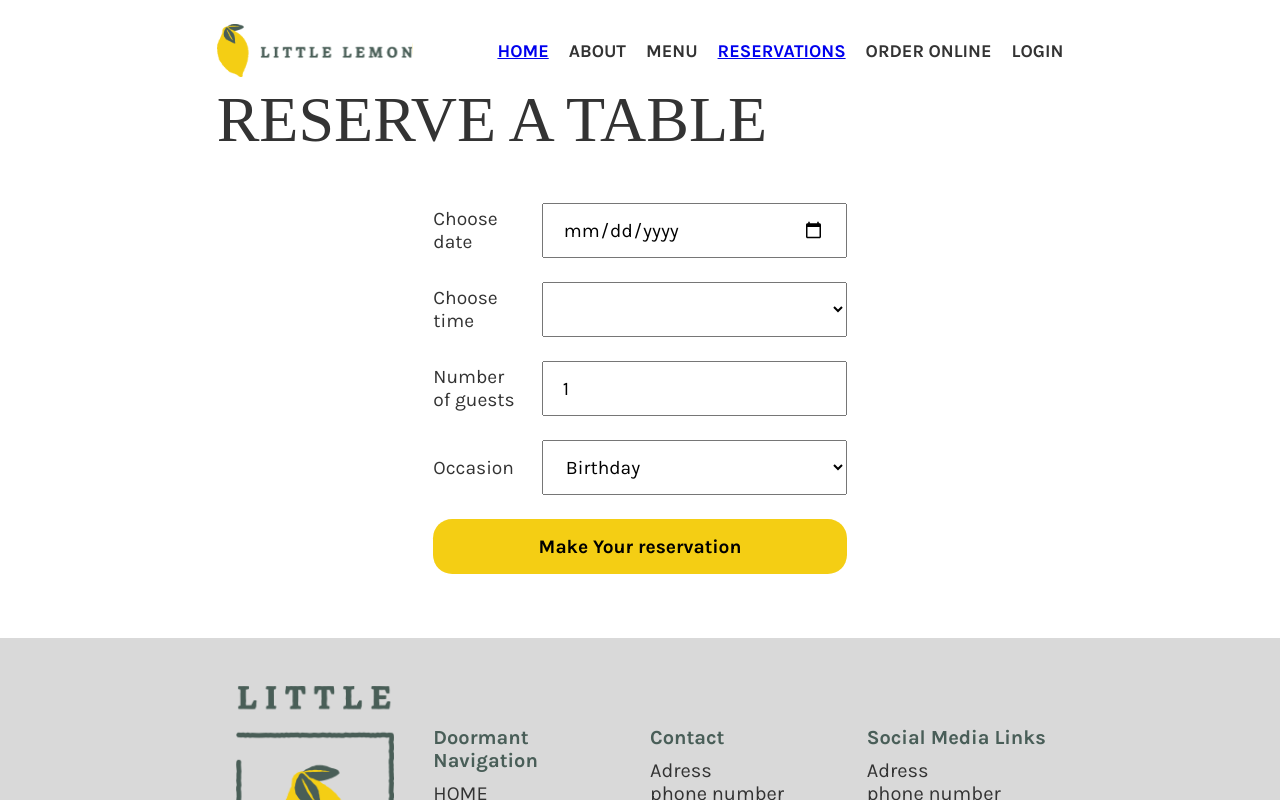
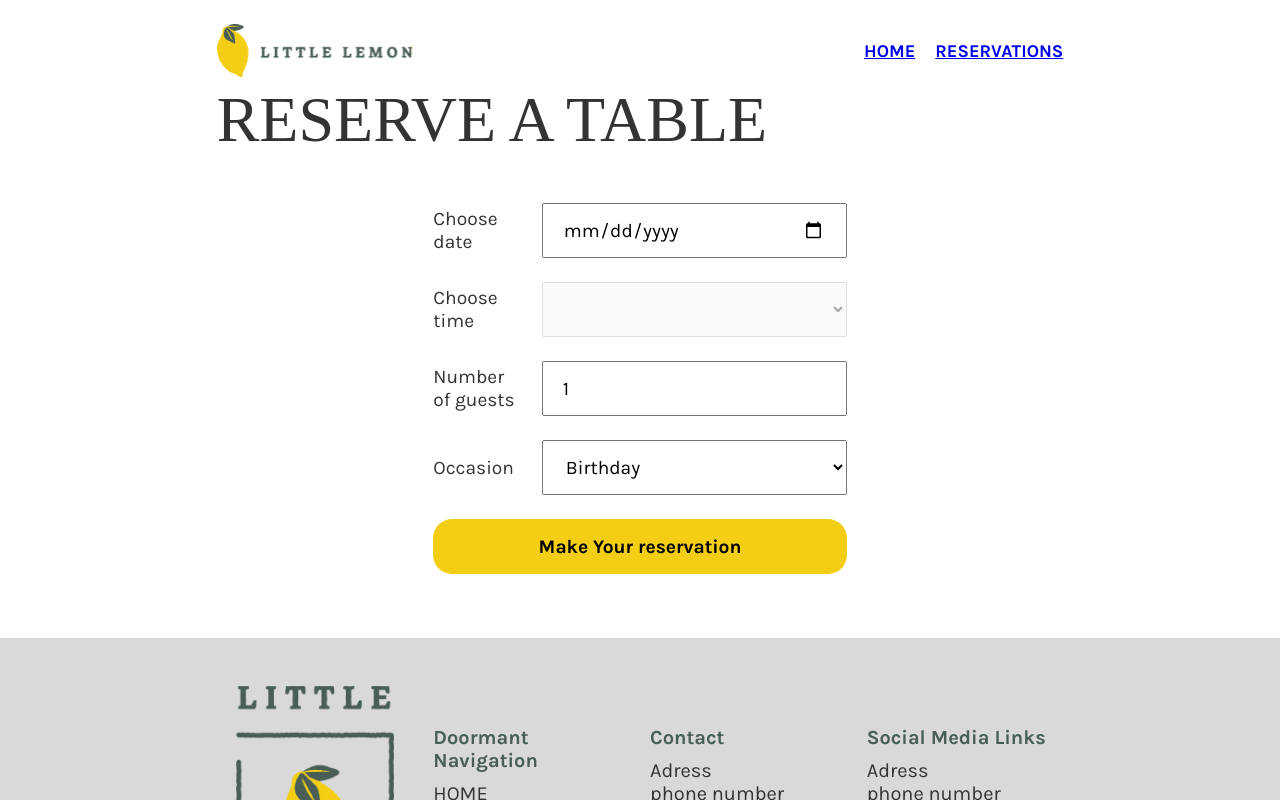
Before and after one commit to fronceee/little-lemon-project, a React (Vite) app: page /reservations in a window 1280 px wide. Shown: the top 800 px of the page. Built offline with nearby package versions, Linux system fonts and the light colour scheme; the HTML template or start-up script is replaced by a standard one; a web font is replaced by a local one.

Commit message:
update reservation form

```diff
--- a/src/App.css
+++ b/src/App.css
@@ -58,13 +58,10 @@ nav > ul {
 }
 
 @media screen and (max-width: 820px) {
-  nav > ul {
-    display: none;
-  }
   #logo {
     margin: 0 auto;
     object-fit: contain;
-    grid-area: 1 / 3 / 2 / 7;
+    grid-area: 1 / 1 / 2 / 4;
   }
 }
 
@@ -454,7 +451,8 @@ footer > div > p {
   }
 }
 
-button,input[type="submit"] {
+button,
+input[type="submit"] {
   padding: 0;
   margin: 0;
   border: none;
@@ -468,6 +466,19 @@ button,input[type="submit"] {
 
 #reservation-section {
   grid-area: 2 / 3 / 3 / 11;
+}
+
+#reservation-section > dialog {
+  position: absolute;
+  top: 45%;
+  left: 45%;
+  padding: 1.6em;
+  display: flex;
+  flex-direction: column;
+  gap: 1.25em;
+  align-items: center;
+  border: 1px solid var(--secondary-4);
+  border-radius: 1em;
 }
 
 #reservation-title {
@@ -489,11 +500,12 @@ button,input[type="submit"] {
   font-size: 1.2em;
 }
 
-#reservation-form > input, option, select {
-  font-family: 'Karla', sans-serif;
+#reservation-form > input,
+option,
+select {
+  font-family: "Karla", sans-serif;
   font-size: 1.2em;
 }
-
 
 #reservation-form > label[for="res-date"] {
   grid-area: 1 / 3 / 2 / 4;
@@ -578,12 +590,13 @@ button:active,
 button:hover,
 input[type="submit"]:focus,
 input[type="submit"]:active,
-input[type="submit"]:hover  {
+input[type="submit"]:hover {
   background-color: var(--primary-1) !important;
   color: white;
 }
 
-button.general-button, input[type="submit"] {
+button.general-button,
+input[type="submit"] {
   background-color: var(--primary-2);
   padding: 1rem 2.75rem;
 }
--- a/src/App.jsx
+++ b/src/App.jsx
@@ -3,7 +3,7 @@ import { useEffect, useReducer, useState } from "react";
 import Footer from "./containers/Footer";
 import Header from "./containers/Header";
 import Homepage from "./containers/Homepage";
-import { Route, Routes, Outlet } from "react-router";
+import { Route, Routes, Outlet, redirect, useNavigate } from "react-router";
 import { fetchAPI } from "./mockAPI";
 import Reservation from "./containers/Reservation";
 
@@ -54,6 +54,8 @@ function App() {
   };
   const [state, dispatch] = useReducer(reducer, initialState);
   const [allVacantTime, setAllVacantTime] = useState([]);
+
+  const navigate = useNavigate()
   useEffect(() => {
     if (state.date) {
       fetchAPI(new Date(state.date))
@@ -64,6 +66,14 @@ function App() {
         });
     }
   }, [state.date]);
+
+  function handleSubmit() {
+    alert(
+      `Date: ${state.date}\nTime: ${state.time}\nGuests ${state.guestsNum}\nOcasion: ${state.occasion}\nYour Reservation is sent!`
+    );
+    navigate(0)
+  }
+
   return (
     <Routes>
       <Route path="/" element={<Layout />}>
@@ -75,6 +85,7 @@ function App() {
               state={state}
               dispatch={dispatch}
               allVacantTime={allVacantTime}
+              handleSubmit={handleSubmit}
             />
           }
         />
--- a/src/components/GeneralButton.jsx
+++ b/src/components/GeneralButton.jsx
@@ -1,7 +1,7 @@
 import React from "react";
 
-function GeneralButton({ children }) {
-  return <button className="general-button">{children}</button>;
+function GeneralButton({ children, ...props }) {
+  return <button className="general-button" {...props}>{children}</button>;
 }
 
 export default GeneralButton;
--- a/src/containers/Header.jsx
+++ b/src/containers/Header.jsx
@@ -11,19 +11,7 @@ function Header() {
             <Link to="/">HOME</Link>
           </li>
           <li>
-            <a>ABOUT</a>
-          </li>
-          <li>
-            <a>MENU</a>
-          </li>
-          <li>
             <Link to="/reservations">RESERVATIONS</Link>
-          </li>
-          <li>
-            <a>ORDER ONLINE</a>
-          </li>
-          <li>
-            <a>LOGIN</a>
           </li>
         </ul>
       </nav>
--- a/src/containers/Reservation.jsx
+++ b/src/containers/Reservation.jsx
@@ -1,7 +1,8 @@
-import React, { useEffect, useState } from "react";
+import React, { useRef } from "react";
 import { v4 as id } from "uuid";
 
 function Reservation({ state, dispatch, allVacantTime, handleSubmit }) {
+  const ref = useRef(null);
   function handleDateChange(e) {
     dispatch({ type: "update_date", payload: e.target.value });
   }
@@ -20,7 +21,7 @@ function Reservation({ state, dispatch, allVacantTime, handleSubmit }) {
 
   function submitForm(e) {
     e.preventDefault();
-    handleSubmit()
+    handleSubmit();
   }
 
   return (
@@ -47,6 +48,7 @@ function Reservation({ state, dispatch, allVacantTime, handleSubmit }) {
           className="reservation-input"
           onChange={handleTimeChange}
           required
+          disabled={allVacantTime?.length === 0}
         >
           {allVacantTime?.map((item) => (
             <option key={id()}>{item}</option>
@@ -77,7 +79,12 @@ function Reservation({ state, dispatch, allVacantTime, handleSubmit }) {
           <option>Birthday</option>
           <option>Anniversary</option>
         </select>
-        <input aria-label="On Click" data-testid="submit-btn" type="submit" value="Make Your reservation" />
+        <input
+          aria-label="On Click"
+          data-testid="submit-btn"
+          type="submit"
+          value="Make Your reservation"
+        />
       </form>
     </section>
   );
```
Lines whose indentation alone changed are shown as unchanged.
